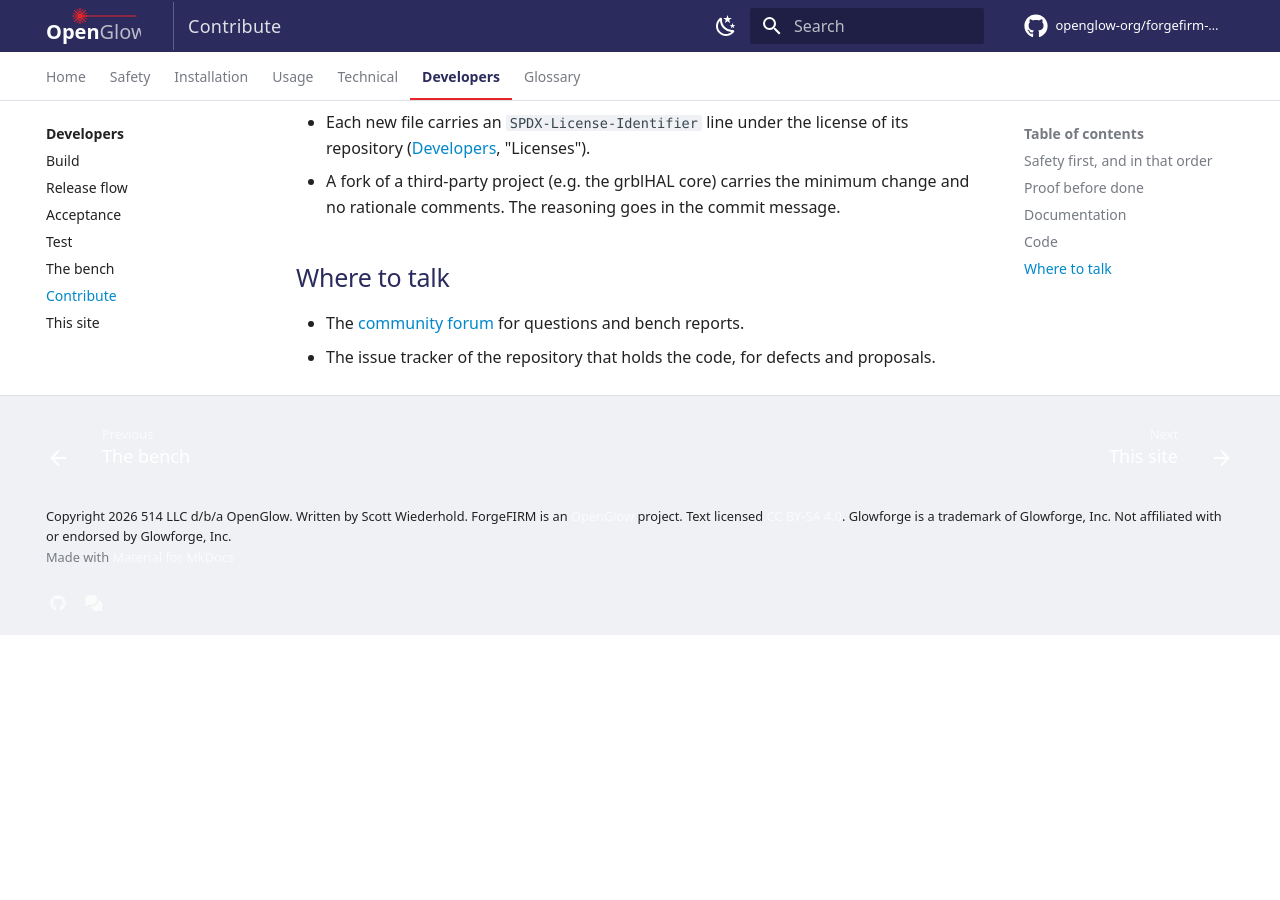
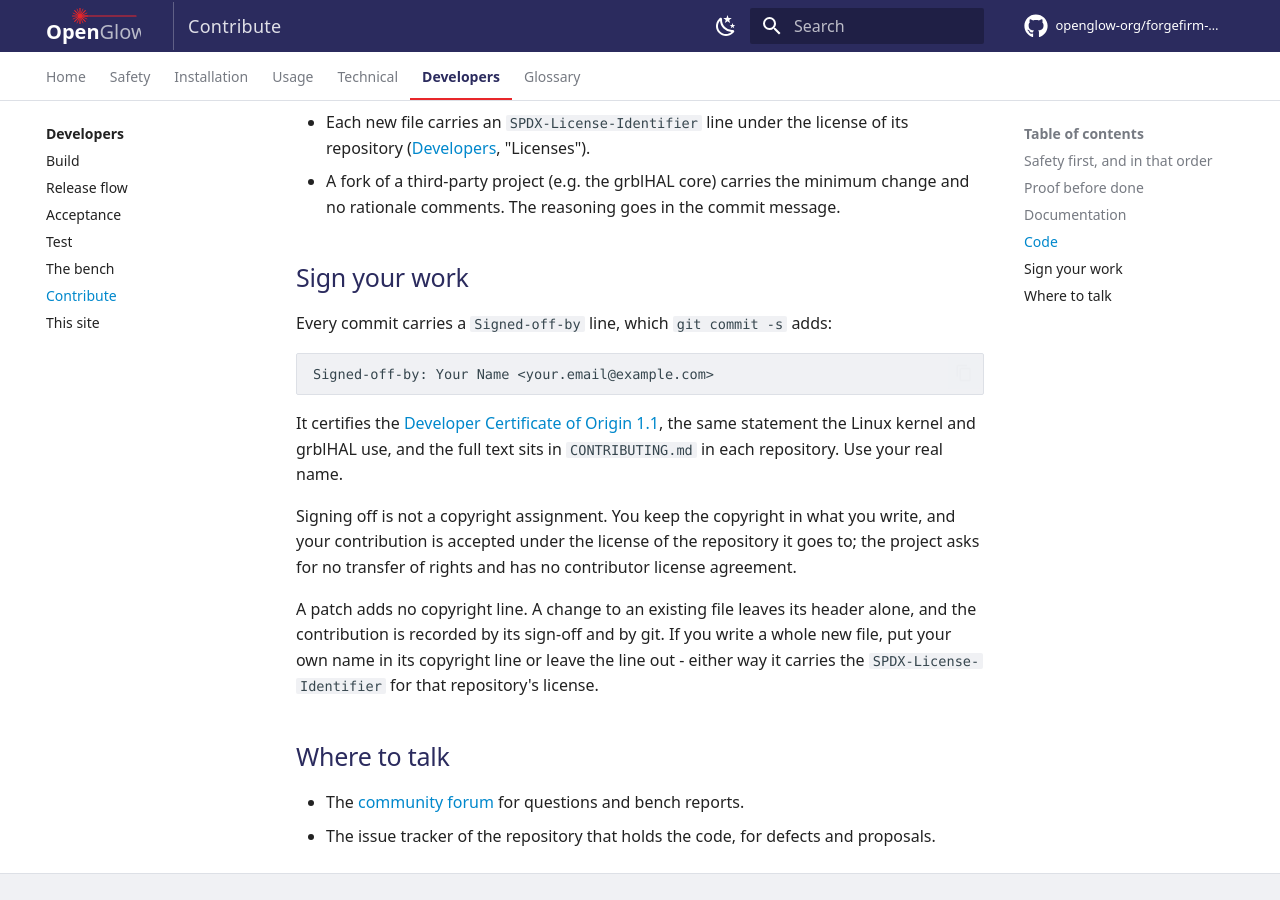
Before and after one commit to openglow-org/forgefirm-docs, an MkDocs documentation site: the page built from docs/developers/contributing.md, in a window 1280 px wide and 900 px high, scrolled down 2043 px. Built offline with MkDocs 1.6.1 and Material for MkDocs 9.7.7, drawn with Linux system fonts in a browser that asks for light colours; comment, search, counter and statistics services are not loaded; before the commit the page ends 2678 px from its top, so only the background shows below that.

Commit message:
Update contributing

````diff
--- a/docs/developers/contributing.md
+++ b/docs/developers/contributing.md
@@ -90,6 +90,29 @@ mechanical parts ([This site](docs.md)).
   change and no rationale comments. The reasoning goes in the commit
   message.
 
+## Sign your work
+
+Every commit carries a `Signed-off-by` line, which `git commit -s` adds:
+
+```
+Signed-off-by: Your Name <your.email@example.com>
+```
+
+It certifies the [Developer Certificate of Origin 1.1](https://developercertificate.org/),
+the same statement the Linux kernel and grblHAL use, and the full text sits in
+`CONTRIBUTING.md` in each repository. Use your real name.
+
+Signing off is not a copyright assignment. You keep the copyright in what you
+write, and your contribution is accepted under the license of the repository
+it goes to; the project asks for no transfer of rights and has no contributor
+license agreement.
+
+A patch adds no copyright line. A change to an existing file leaves its header
+alone, and the contribution is recorded by its sign-off and by git. If you
+write a whole new file, put your own name in its copyright line or leave the
+line out - either way it carries the `SPDX-License-Identifier` for that
+repository's license.
+
 ## Where to talk
 
 - The [community forum](https://community.openglow.org) for questions and
````
Also changed, not shown: AGENTS.md (+5 -1 lines), CONTRIBUTING.md (added, +54 -0 lines).
